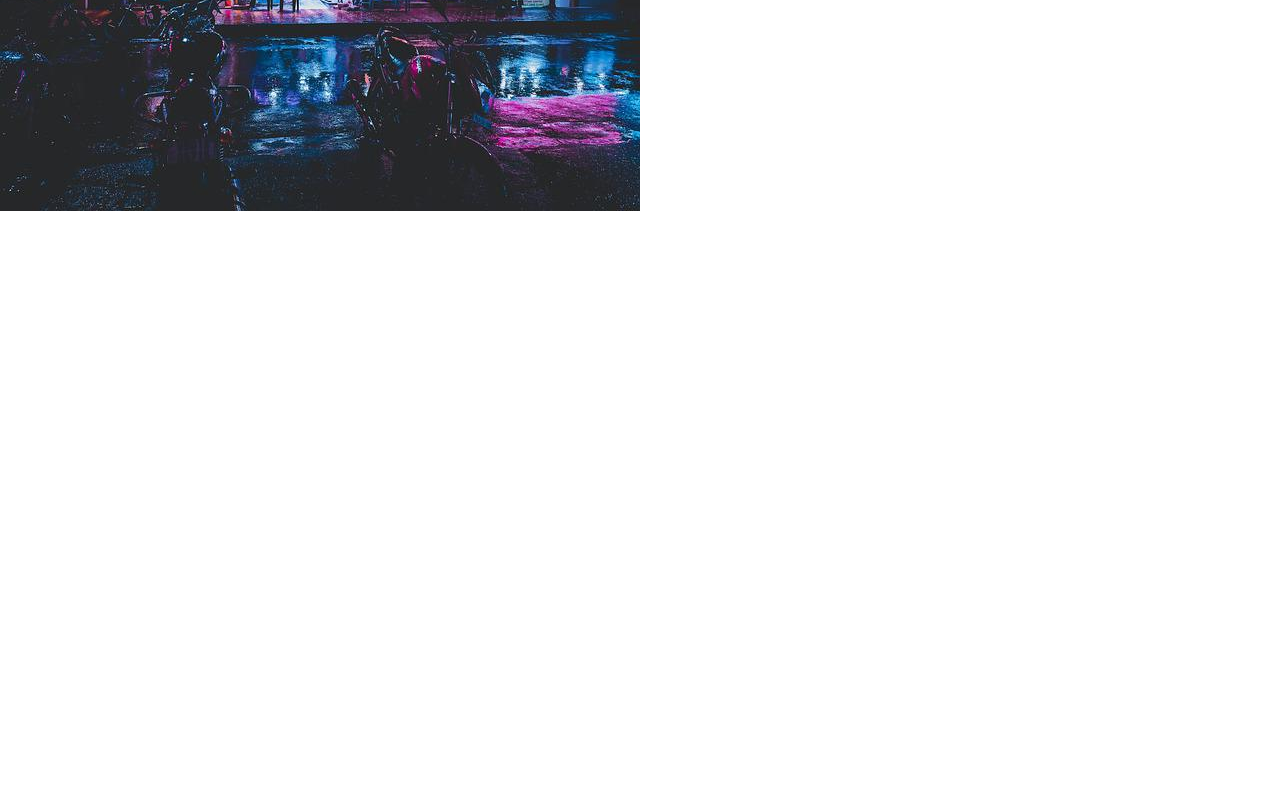
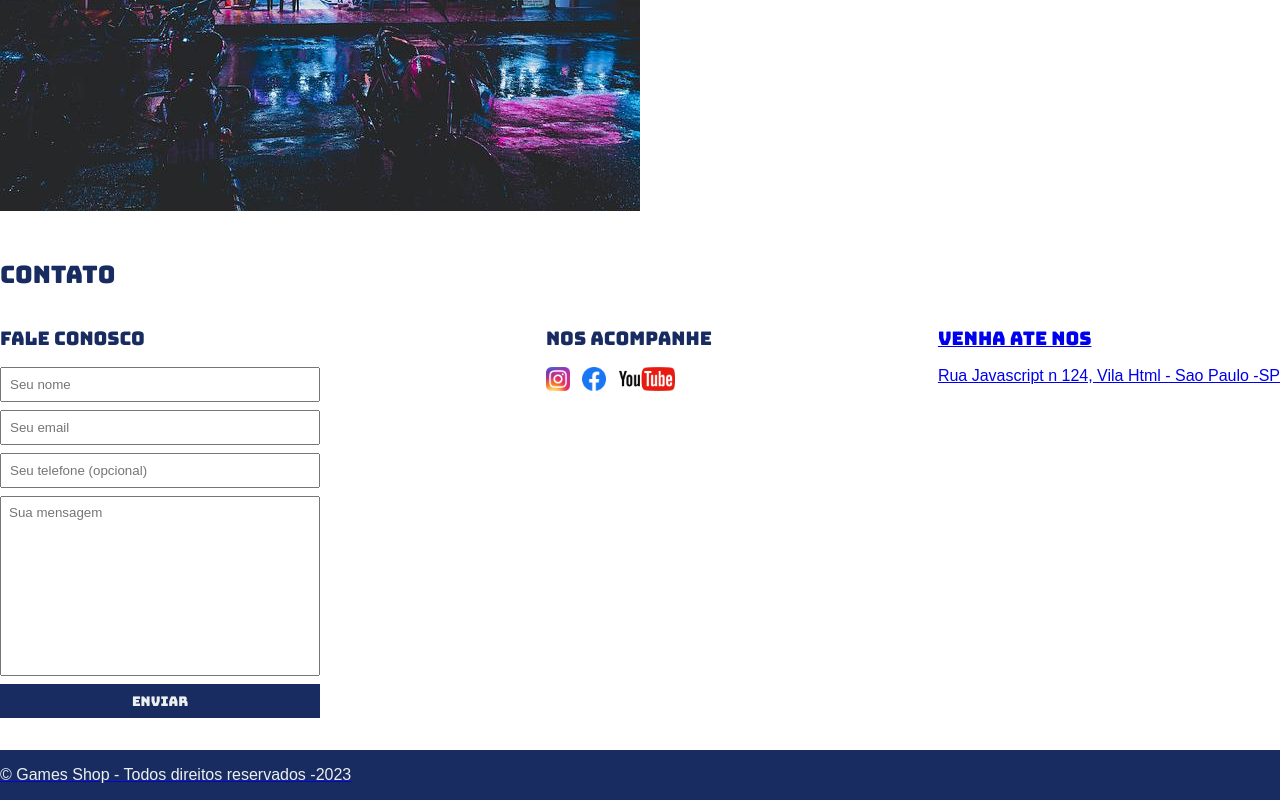
Before and after one commit to gabrielafranciscato/Games_shop, a plain HTML site: page index.html in a window 1280 px wide. Shown: the part 368-1168 px from the top of the page. Before the commit the page ends 800 px from the top, so only its background shows below. Drawn offline with Linux system fonts and the light colour scheme.

Commit message:
adicionando formulario e o rodape

```diff
--- a/index.html
+++ b/index.html
@@ -19,16 +19,16 @@
         <nav>
           <ul>
             <li>
-              <a href="#">Sobre a Loja</a>
+              <a href="#about">Sobre a Loja</a>
             </li>
             <li>
-              <a href="#">Contato</a>
+              <a href="#contact">Contato</a>
             </li>
           </ul>
         </nav>
       </div>
     </header>
-    <section>
+    <section id="about">
         <div class="container">
             <img class="store-front" src="./images/loja.jpg" alt="Fachada da loja Games Shop">
             <div>
@@ -47,5 +47,52 @@
             </div>
         </div>
     </section>
+    <section id="contact">
+        <div class="container">
+            <h2>Contato</h2>
+            <div class="contact-methods">
+                <div>
+                    <h3>Fale Conosco</h3>
+                    <form>
+                      <input type="text" placeholder="Seu nome" required/>
+                      <input type="email" placeholder="Seu email"required/>
+                      <input type="tel" placeholder="Seu telefone (opcional)"/>
+                      <textarea placeholder="Sua mensagem" required></textarea>
+                      <button type="submit">Enviar</button>
+                    </form>
+                </div>
+                <div>
+                    <h3>Nos acompanhe</h3>
+                    <ul class="social-links">
+                        <li>
+                            <a href="#" title="Siga nos no instagram">
+                            <img src="./images/instagram.png" alt="logo do instagram"/>
+                        </li>
+                        <li>
+                            <a href="#" title="Siga nos no facebook">
+                            <img src="./images/facebook.png" alt="logo do facebook"/>
+                        </li>
+                        <li>
+                            <a href="#" title="Visite nosso canal no youtube">
+                            <img src="./images/youtube.png" alt="logo do instagram"/>
+                        </li>
+                    </ul>
+                </div>
+                <div>
+                    <h3>Venha ate nos</h3>
+                    <p>
+                        Rua Javascript n 124, Vila Html - Sao Paulo -SP
+                    </p>
+                </div>
+            </div>
+        </div>
+    </section>
+    <footer>
+      <div class="container">
+        <p>
+          &copy; Games Shop - Todos direitos reservados -2023
+        </p>
+      </div>
+    </footer>
   </body>
 </html>
--- a/main.css
+++ b/main.css
@@ -4,11 +4,14 @@
     box-sizing: border-box;
   }
   header,
-  section h2 {
+  section h2,
+  section h3,
+  form button {
     font-family:'Bungee' , cursive ;
+    font-weight: normal;
 
   }
-  body{
+  body, input, textarea{
     font-family: 'roboco' , sans-serif;
   }
   header {
@@ -16,10 +19,7 @@
     background-color: #182c61;
     color: #ecf0f1;
   }
-  header h1,
-  section h2 {
-    font-weight: normal;
-  }
+
   header nav li {
     display: inline;
     margin-left: 16px;
@@ -58,7 +58,7 @@
     color: #182c61;
   }
   section h2{
-    margin-bottom: 1opx;
+    margin-bottom: 36px;
     color:#182c61;
   }
   section p {
@@ -67,3 +67,54 @@
   .store-front {
     margin-right: 32px;
   }
+  .social-links img{
+    height: 24px;
+  }
+  .social-links li {
+    display: inline;
+    margin-right: 8px;
+  }
+  .social-links li a {
+    text-decoration:none ;
+  }
+  #contact .container{
+    display: block;
+  }
+  .contact-methods{
+    display: flex;
+    justify-content: space-between;
+  }
+  form input,
+  form textarea,
+  form button {
+    display: block;
+    width: 320px;
+    margin-bottom: 8px;
+    padding: 8px;
+
+  }
+  form textarea {
+    resize: none;
+    height: 180px;
+  }
+  section h3 {
+    margin-bottom: 16px;
+  }
+  form button {
+    background-color: #182c61;
+    color:#ecf0f1;
+    border: none;
+    cursor: pointer;
+  }
+  form button:hover {
+    background-color: #30498d;
+  }
+  input:focus .textarea:focus {
+    outline-color: #182c61;
+  }
+
+  footer {
+    background-color: #182c61;
+    color:#ecf0f1;
+    padding: 16px 0;
+  }
```
Also changed, not shown: 1 other file.
